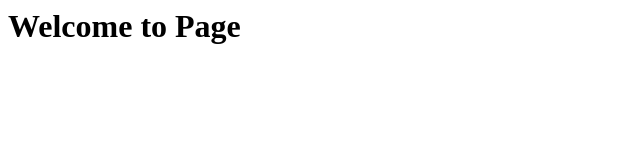
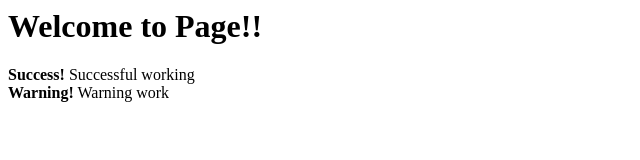
Before and after one commit to bhavuksharma/Test-repo-folder, a plain HTML site: page index.html in a window 1280 px wide. Shown: the whole page, without its empty margins (0-640 px from the left). Drawn offline with Linux system fonts and the light colour scheme.

Commit message:
Added features

```diff
--- a/index.html
+++ b/index.html
@@ -2,9 +2,11 @@
 <head>
     <meta charset="UTF-8">
     <meta name="viewport" content="width=device-width, initial-scale=1.0">
-    <title>Document</title>
+    <title>Document!!</title>
 </head>
 <body>
-    <h1>Welcome to Page</h1>
+    <h1>Welcome to Page!!</h1>
+    <strong>Success!</strong> Successful working </br>
+    <strong>Warning!</strong> Warning work </br>
 </body>
 </html>
```
